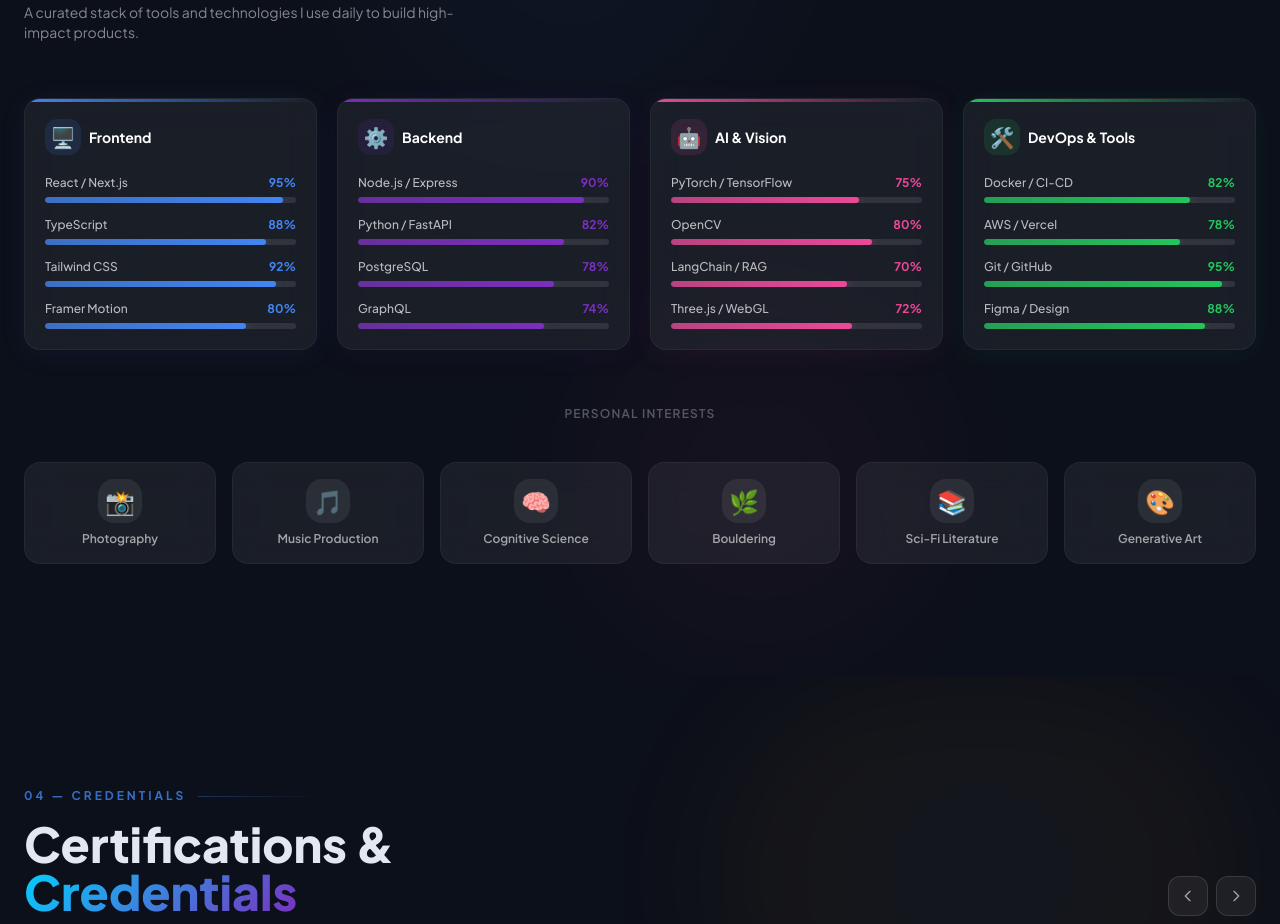
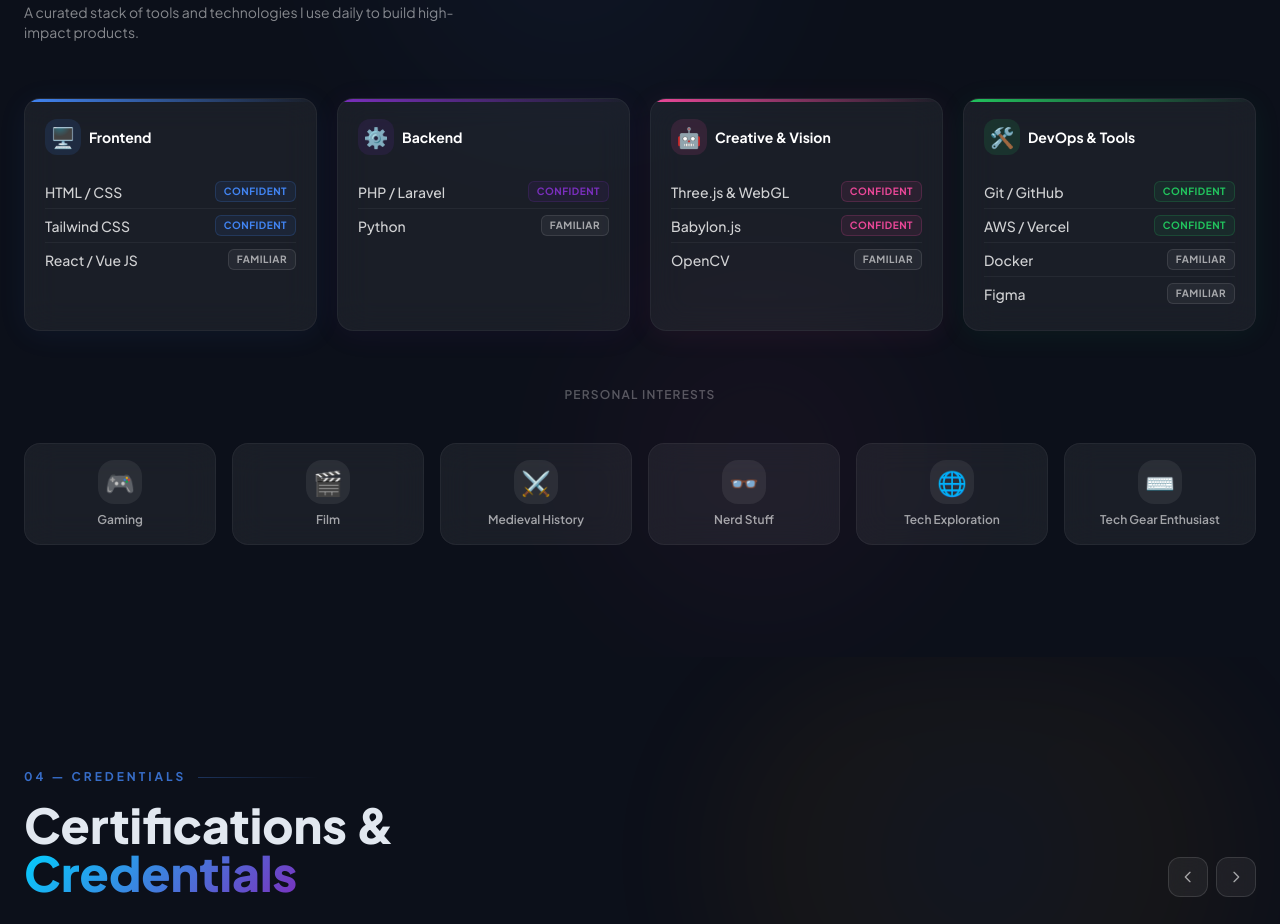
Before and after one commit to Pipip-zen/portofolio-website, a React (Vite) app: page / in a window 1280 px wide. Shown: the part 3400-4324 px from the top of the page. Built offline with nearby package versions, Linux system fonts and the light colour scheme.

Commit message:
feat: update Technical Arsenal skills to proficiency levels and update interests

```diff
--- a/src/components/TechnicalArsenal.jsx
+++ b/src/components/TechnicalArsenal.jsx
@@ -17,10 +17,9 @@ const skillCategories = [
         icon: '🖥️',
         accent: '#4285F4',
         skills: [
-            { name: 'React / Next.js', level: 95 },
-            { name: 'TypeScript', level: 88 },
-            { name: 'Tailwind CSS', level: 92 },
-            { name: 'Framer Motion', level: 80 },
+            { name: 'HTML / CSS', proficiency: 'Confident' },
+            { name: 'Tailwind CSS', proficiency: 'Confident' },
+            { name: 'React / Vue JS', proficiency: 'Familiar' },
         ],
     },
     {
@@ -28,21 +27,18 @@ const skillCategories = [
         icon: '⚙️',
         accent: '#7B2FBE',
         skills: [
-            { name: 'Node.js / Express', level: 90 },
-            { name: 'Python / FastAPI', level: 82 },
-            { name: 'PostgreSQL', level: 78 },
-            { name: 'GraphQL', level: 74 },
+            { name: 'PHP / Laravel', proficiency: 'Confident' },
+            { name: 'Python', proficiency: 'Familiar' },
         ],
     },
     {
-        title: 'AI & Vision',
+        title: 'Creative & Vision',
         icon: '🤖',
         accent: '#EC4899',
         skills: [
-            { name: 'PyTorch / TensorFlow', level: 75 },
-            { name: 'OpenCV', level: 80 },
-            { name: 'LangChain / RAG', level: 70 },
-            { name: 'Three.js / WebGL', level: 72 },
+            { name: 'Three.js & WebGL', proficiency: 'Confident' },
+            { name: 'Babylon.js', proficiency: 'Confident' },
+            { name: 'OpenCV', proficiency: 'Familiar' },
         ],
     },
     {
@@ -50,45 +46,47 @@ const skillCategories = [
         icon: '🛠️',
         accent: '#22C55E',
         skills: [
-            { name: 'Docker / CI-CD', level: 82 },
-            { name: 'AWS / Vercel', level: 78 },
-            { name: 'Git / GitHub', level: 95 },
-            { name: 'Figma / Design', level: 88 },
+            { name: 'Git / GitHub', proficiency: 'Confident' },
+            { name: 'AWS / Vercel', proficiency: 'Confident' },
+            { name: 'Docker', proficiency: 'Familiar' },
+            { name: 'Figma', proficiency: 'Familiar' },
         ],
     },
 ]
 
 /* ── Interests ── */
 const interests = [
-    { icon: '📸', title: 'Photography' },
-    { icon: '🎵', title: 'Music Production' },
-    { icon: '🧠', title: 'Cognitive Science' },
-    { icon: '🌿', title: 'Bouldering' },
-    { icon: '📚', title: 'Sci-Fi Literature' },
-    { icon: '🎨', title: 'Generative Art' },
+    { icon: '🎮', title: 'Gaming' },
+    { icon: '🎬', title: 'Film' },
+    { icon: '⚔️', title: 'Medieval History' },
+    { icon: '👓', title: 'Nerd Stuff' },
+    { icon: '🌐', title: 'Tech Exploration' },
+    { icon: '⌨️', title: 'Tech Gear Enthusiast' },
 ]
 
-/* ── Animated progress bar ── */
-function SkillBar({ skill, accent, inView, delay }) {
+/* ── Skill row ── */
+function SkillItem({ skill, accent, inView, delay }) {
+    const isConfident = skill.proficiency.toLowerCase() === 'confident'
+
     return (
-        <div className="flex flex-col gap-1.5">
-            <div className="flex items-center justify-between">
-                <span className="text-white/70 text-xs font-medium">{skill.name}</span>
-                <span className="text-xs font-bold" style={{ color: accent }}>{skill.level}%</span>
-            </div>
-            <div className="h-1.5 rounded-full bg-white/10 overflow-hidden">
-                <motion.div
-                    initial={{ width: 0 }}
-                    animate={inView ? { width: `${skill.level}%` } : { width: 0 }}
-                    transition={{ duration: 1, ease: 'easeOut', delay }}
-                    className="h-full rounded-full"
-                    style={{
-                        background: `linear-gradient(90deg, ${accent}bb, ${accent})`,
-                        boxShadow: `0 0 8px ${accent}66`,
-                    }}
-                />
-            </div>
-        </div>
+        <motion.div
+            initial={{ opacity: 0, x: -10 }}
+            animate={inView ? { opacity: 1, x: 0 } : { opacity: 0, x: -10 }}
+            transition={{ duration: 0.5, ease: 'easeOut', delay }}
+            className="flex items-center justify-between py-1.5 border-b border-white/5 last:border-0"
+        >
+            <span className="text-white/80 text-sm font-medium">{skill.name}</span>
+            <span
+                className="text-[10px] uppercase tracking-wider font-bold px-2 py-0.5 rounded-md"
+                style={{
+                    color: isConfident ? accent : 'rgba(255,255,255,0.6)',
+                    background: isConfident ? `${accent}15` : 'rgba(255,255,255,0.05)',
+                    border: `1px solid ${isConfident ? `${accent}30` : 'rgba(255,255,255,0.1)'}`
+                }}
+            >
+                {skill.proficiency}
+            </span>
+        </motion.div>
     )
 }
 
@@ -167,9 +165,9 @@ export default function TechnicalArsenal() {
                             </div>
 
                             {/* Skills */}
-                            <div className="flex flex-col gap-3.5">
+                            <div className="flex flex-col">
                                 {cat.skills.map((skill, si) => (
-                                    <SkillBar
+                                    <SkillItem
                                         key={skill.name}
                                         skill={skill}
                                         accent={cat.accent}
```
